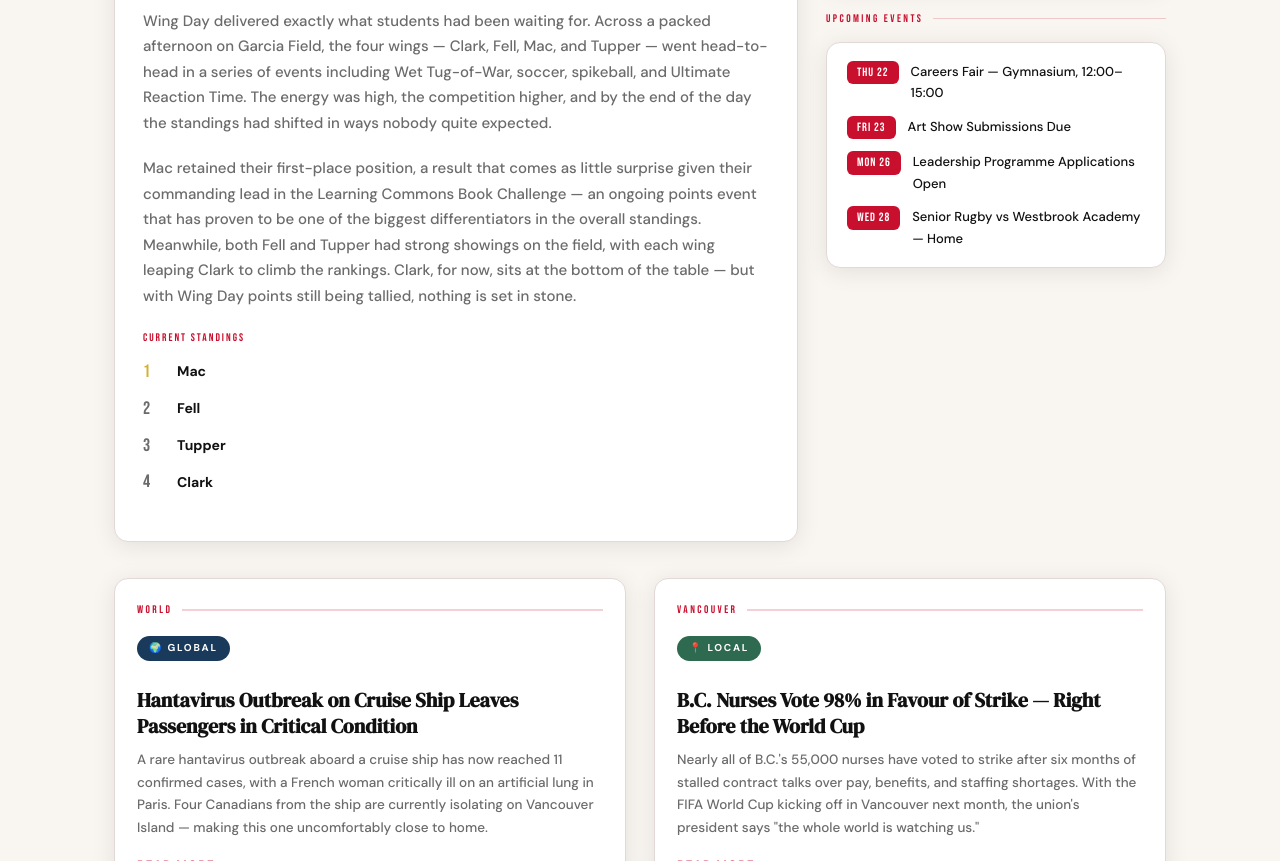
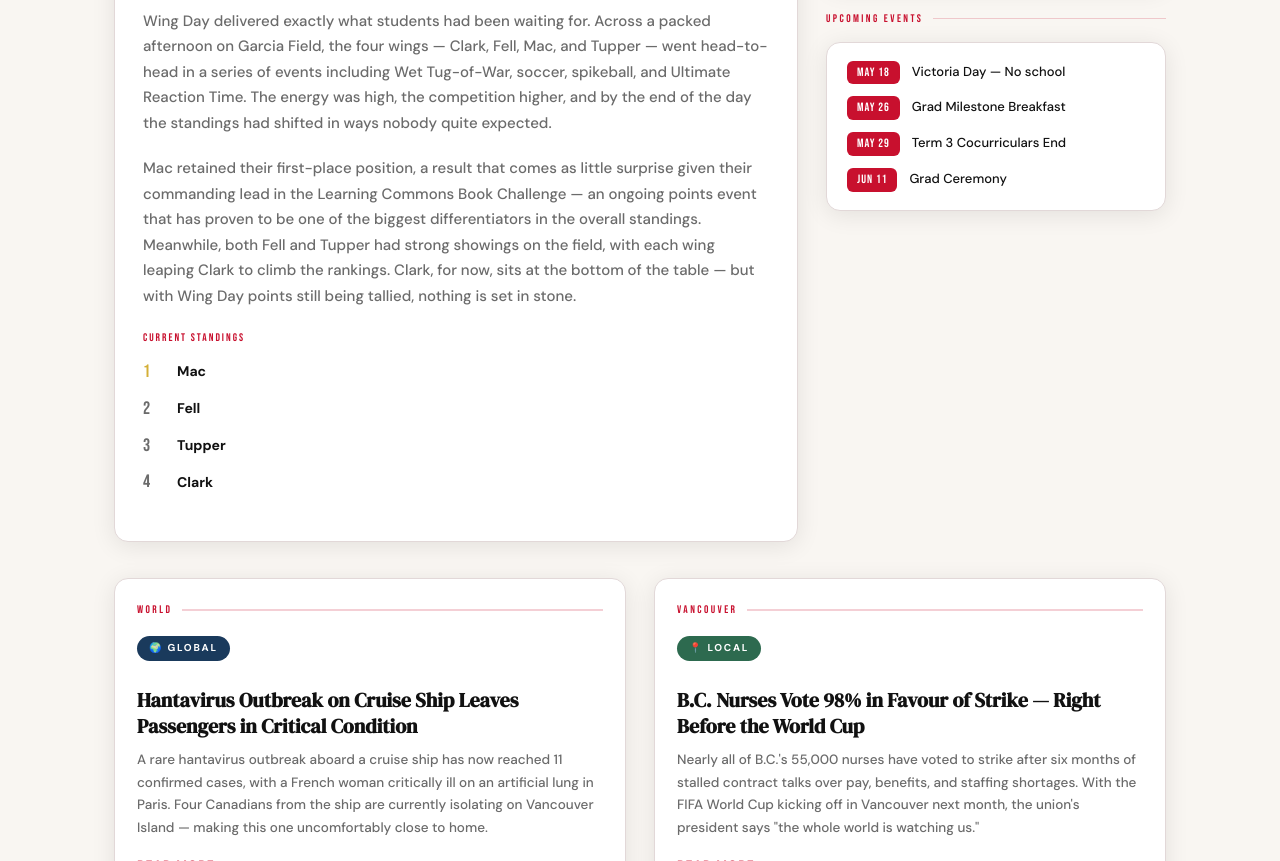
Before and after one commit to ryanmcv22/SGSin5-Issue-1, a plain HTML site: page index.html in a window 1280 px wide. Shown: the part 933-1794 px from the top of the page. Drawn offline with Linux system fonts and the light colour scheme.

Commit message:
Update event dates in upcoming events section

```diff
--- a/index.html
+++ b/index.html
@@ -518,20 +518,20 @@
             <!-- EDIT: Add/remove upcoming events below -->
             <ul style="list-style:none;display:flex;flex-direction:column;gap:12px;font-size:13px;">
               <li style="display:flex;gap:12px;align-items:flex-start;">
-                <span style="background:var(--red);color:#fff;border-radius:6px;padding:2px 10px;font-family:'Bebas Neue',sans-serif;letter-spacing:0.08em;font-size:12px;white-space:nowrap;">THU 22</span>
-                <span>Careers Fair — Gymnasium, 12:00–15:00</span>
+                <span style="background:var(--red);color:#fff;border-radius:6px;padding:2px 10px;font-family:'Bebas Neue',sans-serif;letter-spacing:0.08em;font-size:12px;white-space:nowrap;">MAY 18</span>
+                <span>Victoria Day — No school</span>
               </li>
               <li style="display:flex;gap:12px;align-items:flex-start;">
-                <span style="background:var(--red);color:#fff;border-radius:6px;padding:2px 10px;font-family:'Bebas Neue',sans-serif;letter-spacing:0.08em;font-size:12px;white-space:nowrap;">FRI 23</span>
-                <span>Art Show Submissions Due</span>
+                <span style="background:var(--red);color:#fff;border-radius:6px;padding:2px 10px;font-family:'Bebas Neue',sans-serif;letter-spacing:0.08em;font-size:12px;white-space:nowrap;">MAY 26</span>
+                <span>Grad Milestone Breakfast</span>
               </li>
               <li style="display:flex;gap:12px;align-items:flex-start;">
-                <span style="background:var(--red);color:#fff;border-radius:6px;padding:2px 10px;font-family:'Bebas Neue',sans-serif;letter-spacing:0.08em;font-size:12px;white-space:nowrap;">MON 26</span>
-                <span>Leadership Programme Applications Open</span>
+                <span style="background:var(--red);color:#fff;border-radius:6px;padding:2px 10px;font-family:'Bebas Neue',sans-serif;letter-spacing:0.08em;font-size:12px;white-space:nowrap;">MAY 29</span>
+                <span>Term 3 Cocurriculars End</span>
               </li>
               <li style="display:flex;gap:12px;align-items:flex-start;">
-                <span style="background:var(--red);color:#fff;border-radius:6px;padding:2px 10px;font-family:'Bebas Neue',sans-serif;letter-spacing:0.08em;font-size:12px;white-space:nowrap;">WED 28</span>
-                <span>Senior Rugby vs Westbrook Academy — Home</span>
+                <span style="background:var(--red);color:#fff;border-radius:6px;padding:2px 10px;font-family:'Bebas Neue',sans-serif;letter-spacing:0.08em;font-size:12px;white-space:nowrap;">JUN 11</span>
+                <span>Grad Ceremony</span>
               </li>
             </ul>
           </div>
```
